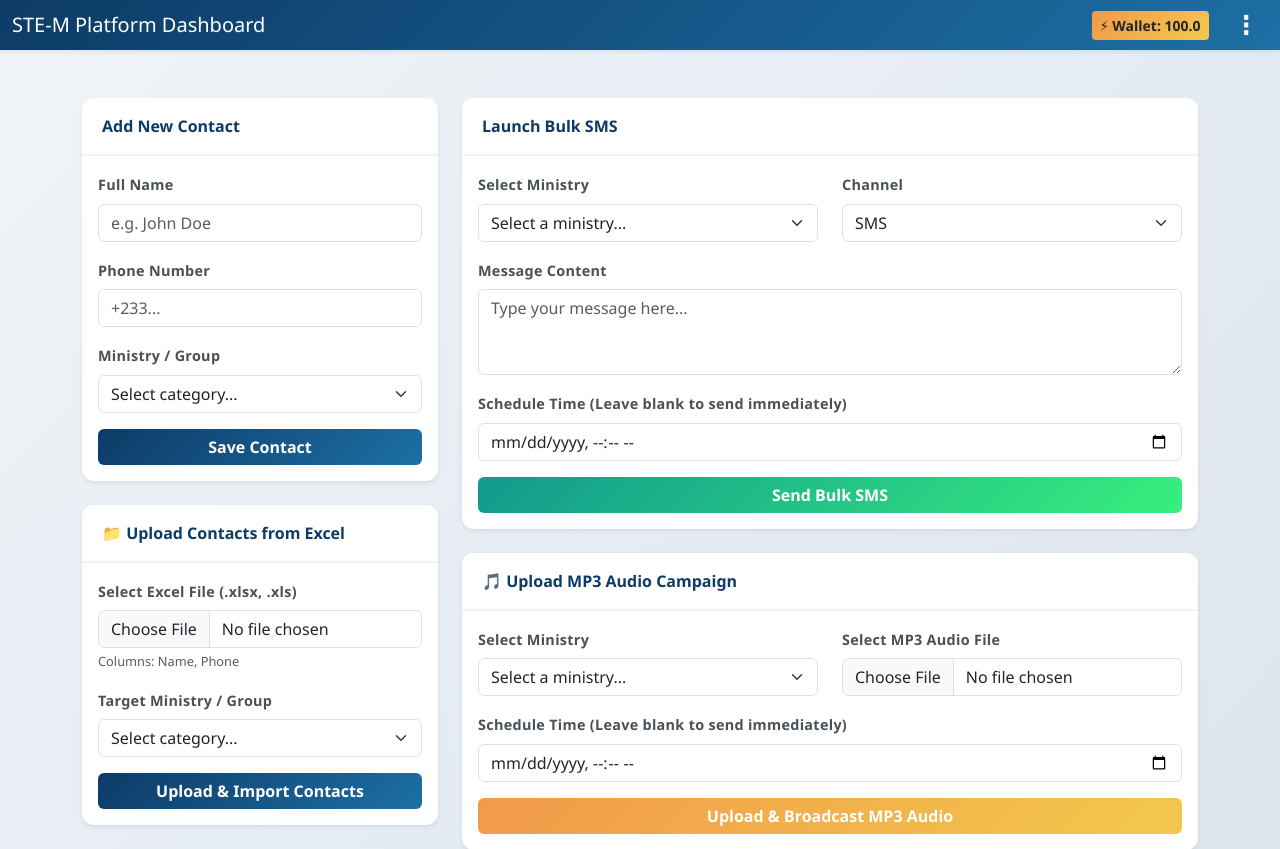
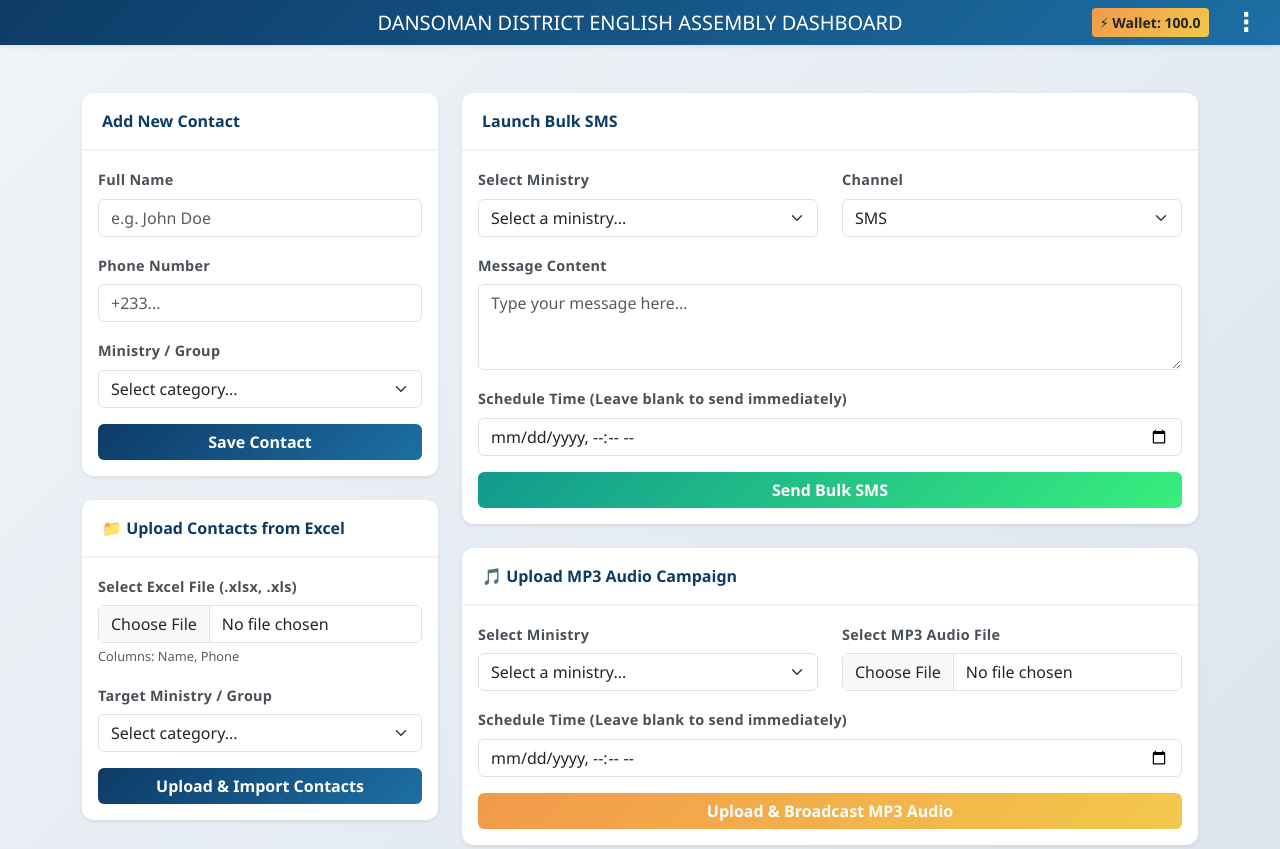
Before and after one commit to kwesidompreh53-png/stem-messaging-app, a Flask app: page / in a window 1280 px wide. Shown: the top 849 px of the page. Run offline with Flask 3, Linux system fonts and the light colour scheme; a user stored in the database is signed in; data comes from the database, SQL or seed files in the repository; data that the repository does not hold is empty; some libraries are stand-ins or nearby versions.

Commit message:
Update dashboard title and center it in navbar

```diff
--- a/templates/index.html
+++ b/templates/index.html
@@ -3,7 +3,7 @@
 <head>
     <meta charset="UTF-8">
     <meta name="viewport" content="width=device-width, initial-scale=1.0">
-    <title>STE-M Bulk Messaging & Voice Platform</title>
+    <title>DANSOMAN DISTRICT ENGLISH ASSEMBLY DASHBOARD</title>
     <!-- Bootstrap CSS CDN -->
     <link href="https://cdn.jsdelivr.net/npm/bootstrap@5.3.0/dist/css/bootstrap.min.css" rel="stylesheet">
     <link href="{{ url_for('static', filename='style.css') }}?v=2" rel="stylesheet">
@@ -64,10 +64,18 @@
 <body class="bg-light">
 
     <nav class="navbar navbar-dark bg-primary shadow-sm">
-        <div class="container-fluid">
-            <span class="navbar-brand mb-0 h1">STE-M Platform Dashboard</span>
+        <div class="container-fluid position-relative d-flex justify-content-between align-items-center">
 
-            <div class="d-flex align-items-center">
+            <!-- Left spacing placeholder to help keep title centered -->
+            <div style="width: 120px;" class="d-none d-md-block"></div>
+
+            <!-- Centered Title -->
+            <span class="navbar-brand mb-0 h1 text-center position-absolute start-50 translate-middle-x">
+                DANSOMAN DISTRICT ENGLISH ASSEMBLY DASHBOARD
+            </span>
+
+            <!-- Right side: Wallet & Menu -->
+            <div class="d-flex align-items-center ms-auto">
                 <!-- Points Balance Badge -->
                 <a href="{{ url_for('buy_points') }}" class="btn btn-warning btn-sm me-3 fw-bold text-dark">
                     ⚡ Wallet: {{ current_user.balance }}
@@ -85,6 +93,7 @@
                     </div>
                 </div>
             </div>
+
         </div>
     </nav>
 
```
